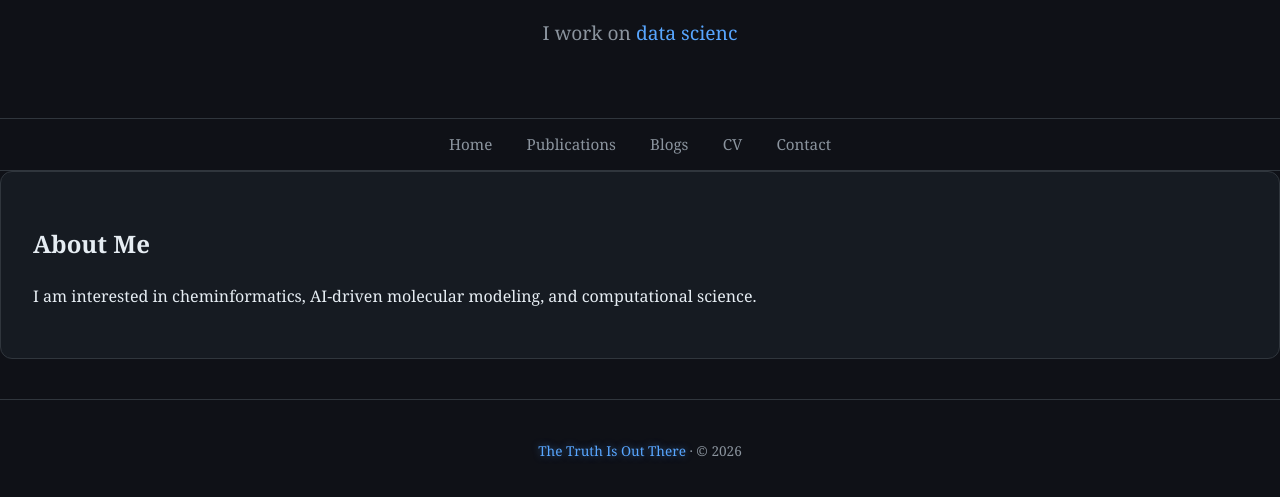
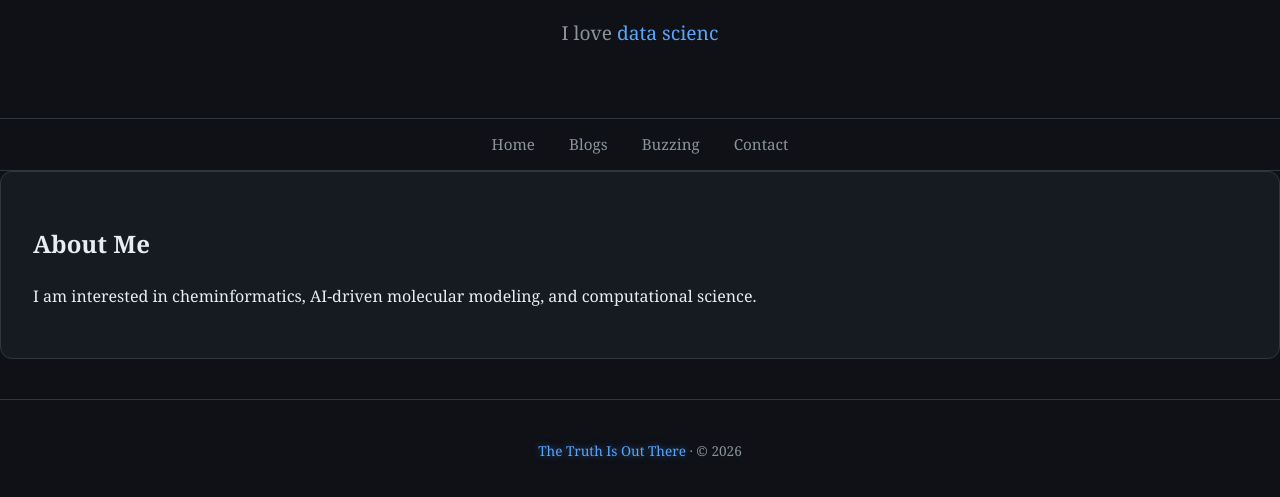
Before and after one commit to BumMolecule/neelbc.github.io, a plain HTML site: page index.html in a window 1280 px wide. Shown: the part 179-676 px from the top of the page. Drawn offline with Linux system fonts and the light colour scheme.

Commit message:
Update index.html

```diff
--- a/index.html
+++ b/index.html
@@ -15,16 +15,15 @@
     <header>
         <h1>Neeloy Bhattacharya</h1>
         <p class="typing">
-            I work on <span id="typed"></span>
+            I love <span id="typed"></span>
         </p>
         <button id="theme-toggle">💡</button>
     </header>
 
     <nav>
         <a href="index.html">Home</a>
-        <a href="publications.html">Publications</a>
         <a href="blogs.html">Blogs</a>
-        <a href="cv.html">CV</a>
+        <a href="buzzing.html">Buzzing</a>
         <a href="contact.html">Contact</a>
     </nav>
 
```
